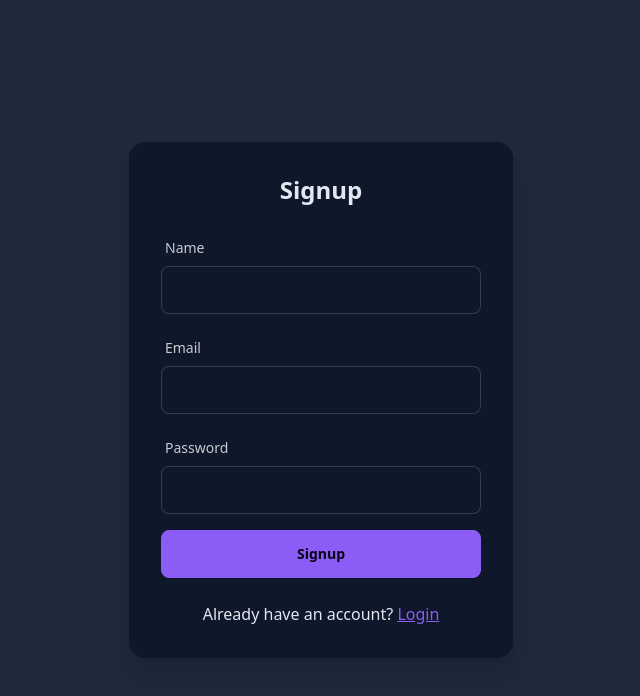
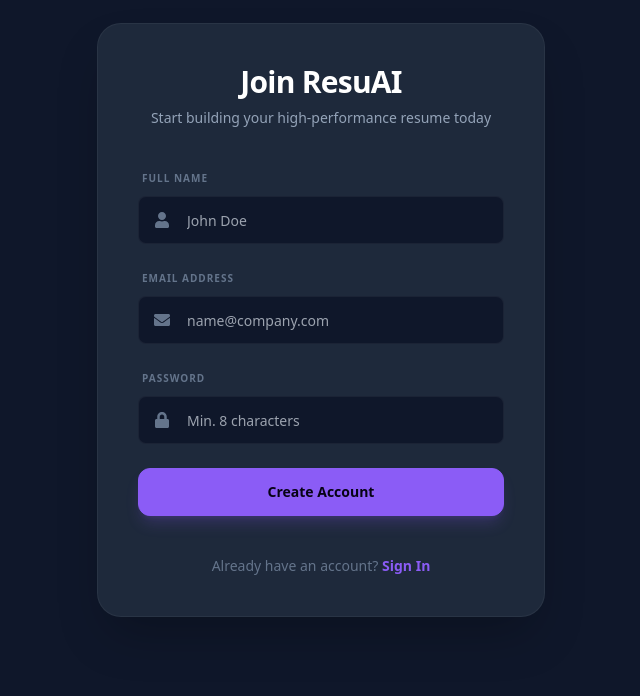
Before and after one commit to kushwith03/ai-resume-builder, a React (Vite) app: page /signup in a window 1280 px wide. Shown: the top 696 px of the page, without its empty margins (319-959 px from the left). Built offline with nearby package versions, Linux system fonts and the light colour scheme; no server answers; what @react-pdf/renderer would draw is missing.

Commit message:
refine export workflow and add global footer

```diff
--- /dev/null
+++ b/src/Components/Footer.jsx
@@ -0,0 +1,18 @@
+import React from "react";
+
+const Footer = () => {
+  return (
+    <footer className="w-full py-10 mt-auto border-t border-white/5 bg-base-100">
+      <div className="container mx-auto px-6 text-center">
+        <p className="text-slate-500 text-sm font-medium tracking-wide">
+          Built with <span className="text-error mx-1">❤️</span> by <span className="text-slate-300 font-bold hover:text-primary transition-colors cursor-default">Kushwith_03</span>
+        </p>
+        <p className="text-[10px] text-slate-600 mt-2 uppercase tracking-[0.2em] font-black">
+          &copy; {new Date().getFullYear()} ResuAI Systems
+        </p>
+      </div>
+    </footer>
+  );
+};
+
+export default Footer;
--- a/src/Components/Navbar.jsx
+++ b/src/Components/Navbar.jsx
@@ -14,7 +14,7 @@ function Navbar() {
     if (storedUser && storedUser.name) {
       user = storedUser;
     }
-  } catch (e) {}
+  } catch {}
 
   const handleLogout = () => {
     logout();
--- a/src/pages/GenerateResume.jsx
+++ b/src/pages/GenerateResume.jsx
@@ -131,20 +131,6 @@ const GenerateResume = () => {
 
       {showFormUI && (
         <div className="grid grid-cols-1 lg:grid-cols-12 gap-10 items-start animate-fadeIn relative">
-          {/* Floating Action Bar */}
-          <div className="fixed bottom-8 left-1/2 -translate-x-1/2 z-[110] flex items-center gap-2 p-2 bg-base-300/80 backdrop-blur-xl border border-white/10 rounded-2xl shadow-2xl animate-fadeIn">
-            <button
-              onClick={handleSubmit(onSubmit)}
-              className="btn btn-primary px-8 rounded-xl font-black text-sm shadow-xl shadow-primary/20"
-            >
-              Finalize & Export
-            </button>
-            <div className="w-px h-8 bg-white/10 mx-1"></div>
-            <button onClick={resetGenerator} className="btn btn-ghost btn-square rounded-xl hover:bg-white/5">
-              <FaUndo className="text-slate-400" />
-            </button>
-          </div>
-
           <form onSubmit={handleSubmit(onSubmit)} className="lg:col-span-7 space-y-8">
             <div className="flex items-center justify-between mb-2">
               <h2 className="text-3xl font-black text-white tracking-tight">Editor</h2>
@@ -190,7 +176,26 @@ const GenerateResume = () => {
           </form>
 
           {/* Live Preview Panel - Document Viewer Style */}
-          <div className="hidden lg:flex lg:col-span-5 sticky top-24 h-[calc(100vh-140px)] items-start justify-center bg-base-300/30 rounded-3xl border border-white/5 overflow-hidden shadow-inner">
+          <div className="hidden lg:flex lg:col-span-5 sticky top-24 h-[calc(100vh-140px)] flex-col bg-base-300/30 rounded-3xl border border-white/5 overflow-hidden shadow-inner">
+            {/* Preview Toolbar */}
+            <div className="w-full p-4 bg-white/5 border-b border-white/5 flex items-center justify-between backdrop-blur-md">
+              <div className="flex items-center gap-2">
+                <div className="w-2 h-2 rounded-full bg-success"></div>
+                <span className="text-[10px] font-black uppercase tracking-widest text-slate-400">Live Preview</span>
+              </div>
+              <div className="flex items-center gap-2">
+                <button onClick={resetGenerator} className="btn btn-ghost btn-xs h-8 px-3 rounded-lg text-slate-400 hover:text-white hover:bg-white/5">
+                  Reset
+                </button>
+                <button
+                  onClick={handleSubmit(onSubmit)}
+                  className="btn btn-primary btn-xs h-8 px-4 rounded-lg font-black text-[10px] shadow-lg shadow-primary/10"
+                >
+                  Export PDF
+                </button>
+              </div>
+            </div>
+
             <div className="w-full h-full overflow-y-auto p-6 md:p-10 custom-scrollbar">
                <Resume data={debouncedFormData} hideDownload={true} previewMode={true} />
             </div>
--- a/src/pages/Login.jsx
+++ b/src/pages/Login.jsx
@@ -1,7 +1,8 @@
-import React, { useState } from "react";
+import { useState } from "react";
 import { login } from "../api/AuthService";
 import { useNavigate, Link } from "react-router-dom";
 import toast from "react-hot-toast";
+import { FaLock, FaEnvelope } from "react-icons/fa";
 
 const Login = () => {
   const [email, setEmail] = useState("");
@@ -14,52 +15,68 @@ const Login = () => {
     setLoading(true);
     try {
       await login(email, password);
-      toast.success("Login Successful");
+      toast.success("Welcome back!");
       navigate("/generate-resume");
     } catch (error) {
-      toast.error(error.response?.data?.error || "Login Failed");
+      toast.error(error.response?.data?.error || "Invalid credentials");
     } finally {
       setLoading(false);
     }
   };
 
   return (
-    <div className="flex justify-center items-center h-screen bg-base-200">
-      <div className="card w-96 bg-base-100 shadow-xl">
-        <div className="card-body">
-          <h2 className="card-title text-2xl font-bold justify-center mb-4">Login</h2>
-          <form onSubmit={handleLogin} className="space-y-4">
+    <div className="flex justify-center items-center min-h-[80vh] bg-base-100 animate-fadeIn">
+      <div className="card w-full max-w-md bg-base-200 border border-white/5 shadow-2xl rounded-3xl overflow-hidden">
+        <div className="card-body p-10">
+          <div className="text-center mb-8">
+            <h2 className="text-3xl font-black text-white tracking-tight mb-2">Welcome Back</h2>
+            <p className="text-slate-400 text-sm">Log in to your account to continue building</p>
+          </div>
+
+          <form onSubmit={handleLogin} className="space-y-6">
             <div className="form-control">
-              <label className="label">
-                <span className="label-text">Email</span>
-              </label>
+              <label className="label-text mb-2 text-[10px] font-bold uppercase tracking-widest text-slate-500 ml-1">Email Address</label>
+              <div className="relative group">
+                <FaEnvelope className="absolute left-4 top-1/2 -translate-y-1/2 text-slate-500 group-focus-within:text-primary transition-colors" />
                 <input
                   type="email"
-                className="input input-bordered"
+                  className="input w-full bg-base-100 border-white/5 focus:border-primary/50 pl-12 transition-all text-sm"
+                  placeholder="name@company.com"
                   value={email}
                   onChange={(e) => setEmail(e.target.value)}
                   required
                 />
               </div>
+            </div>
+
             <div className="form-control">
-              <label className="label">
-                <span className="label-text">Password</span>
-              </label>
+              <label className="label-text mb-2 text-[10px] font-bold uppercase tracking-widest text-slate-500 ml-1">Password</label>
+              <div className="relative group">
+                <FaLock className="absolute left-4 top-1/2 -translate-y-1/2 text-slate-500 group-focus-within:text-primary transition-colors" />
                 <input
                   type="password"
-                className="input input-bordered"
+                  className="input w-full bg-base-100 border-white/5 focus:border-primary/50 pl-12 transition-all text-sm"
+                  placeholder="••••••••"
                   value={password}
                   onChange={(e) => setPassword(e.target.value)}
                   required
                 />
               </div>
-            <div className="form-control mt-6">
-              <button className={`btn btn-primary ${loading ? 'loading' : ''}`} disabled={loading}>Login</button>
             </div>
+
+            <button
+              className={`btn btn-primary w-full h-12 rounded-xl font-bold shadow-lg shadow-primary/20 mt-4 group`}
+              disabled={loading}
+            >
+              {loading ? <span className="loading loading-spinner loading-sm"></span> : "Sign In"}
+            </button>
           </form>
-          <p className="text-center mt-4">
-            Don't have an account? <Link to="/signup" className="link link-primary">Signup</Link>
+
+          <div className="text-center mt-8">
+            <p className="text-slate-500 text-sm">
+              Don&apos;t have an account? <Link to="/signup" className="text-primary font-bold hover:underline">Create Account</Link>
             </p>
+          </div>
         </div>
       </div>
     </div>
--- a/src/pages/Root.jsx
+++ b/src/pages/Root.jsx
@@ -1,13 +1,16 @@
 import React from "react";
 import { Outlet } from "react-router";
-import Navbar from "../components/Navbar";
+import Navbar from "../Components/Navbar";
+import Footer from "../Components/Footer";
+
 function Root() {
   return (
-    <div>
-      {/* navbar */}
+    <div className="flex flex-col min-h-screen">
       <Navbar />
-
-      <Outlet />
+      <main className="flex-grow">
+        <Outlet />
+      </main>
+      <Footer />
     </div>
   );
 }
--- a/src/pages/Signup.jsx
+++ b/src/pages/Signup.jsx
@@ -1,7 +1,8 @@
-import React, { useState } from "react";
+import { useState } from "react";
 import { register } from "../api/AuthService";
 import { useNavigate, Link } from "react-router-dom";
 import toast from "react-hot-toast";
+import { FaUser, FaLock, FaEnvelope } from "react-icons/fa";
 
 const Signup = () => {
   const [name, setName] = useState("");
@@ -15,64 +16,83 @@ const Signup = () => {
     setLoading(true);
     try {
       await register(name, email, password);
-      toast.success("Account Created Successfully");
+      toast.success("Welcome to ResuAI!");
       navigate("/generate-resume");
     } catch (error) {
-      toast.error(error.response?.data?.error || "Registration Failed");
+      toast.error(error.response?.data?.error || "Registration failed");
     } finally {
       setLoading(false);
     }
   };
 
   return (
-    <div className="flex justify-center items-center h-screen bg-base-200">
-      <div className="card w-96 bg-base-100 shadow-xl">
-        <div className="card-body">
-          <h2 className="card-title text-2xl font-bold justify-center mb-4">Signup</h2>
-          <form onSubmit={handleSignup} className="space-y-4">
+    <div className="flex justify-center items-center min-h-[80vh] bg-base-100 animate-fadeIn">
+      <div className="card w-full max-w-md bg-base-200 border border-white/5 shadow-2xl rounded-3xl overflow-hidden">
+        <div className="card-body p-10">
+          <div className="text-center mb-8">
+            <h2 className="text-3xl font-black text-white tracking-tight mb-2">Join ResuAI</h2>
+            <p className="text-slate-400 text-sm">Start building your high-performance resume today</p>
+          </div>
+
+          <form onSubmit={handleSignup} className="space-y-6">
             <div className="form-control">
-              <label className="label">
-                <span className="label-text">Name</span>
-              </label>
+              <label className="label-text mb-2 text-[10px] font-bold uppercase tracking-widest text-slate-500 ml-1">Full Name</label>
+              <div className="relative group">
+                <FaUser className="absolute left-4 top-1/2 -translate-y-1/2 text-slate-500 group-focus-within:text-primary transition-colors" />
                 <input
                   type="text"
-                className="input input-bordered"
+                  className="input w-full bg-base-100 border-white/5 focus:border-primary/50 pl-12 transition-all text-sm"
+                  placeholder="John Doe"
                   value={name}
                   onChange={(e) => setName(e.target.value)}
                   required
                 />
               </div>
+            </div>
+
             <div className="form-control">
-              <label className="label">
-                <span className="label-text">Email</span>
-              </label>
+              <label className="label-text mb-2 text-[10px] font-bold uppercase tracking-widest text-slate-500 ml-1">Email Address</label>
+              <div className="relative group">
+                <FaEnvelope className="absolute left-4 top-1/2 -translate-y-1/2 text-slate-500 group-focus-within:text-primary transition-colors" />
                 <input
                   type="email"
-                className="input input-bordered"
+                  className="input w-full bg-base-100 border-white/5 focus:border-primary/50 pl-12 transition-all text-sm"
+                  placeholder="name@company.com"
                   value={email}
                   onChange={(e) => setEmail(e.target.value)}
                   required
                 />
               </div>
+            </div>
+
             <div className="form-control">
-              <label className="label">
-                <span className="label-text">Password</span>
-              </label>
+              <label className="label-text mb-2 text-[10px] font-bold uppercase tracking-widest text-slate-500 ml-1">Password</label>
+              <div className="relative group">
+                <FaLock className="absolute left-4 top-1/2 -translate-y-1/2 text-slate-500 group-focus-within:text-primary transition-colors" />
                 <input
                   type="password"
-                className="input input-bordered"
+                  className="input w-full bg-base-100 border-white/5 focus:border-primary/50 pl-12 transition-all text-sm"
+                  placeholder="Min. 8 characters"
                   value={password}
                   onChange={(e) => setPassword(e.target.value)}
                   required
                 />
               </div>
-            <div className="form-control mt-6">
-              <button className={`btn btn-primary ${loading ? 'loading' : ''}`} disabled={loading}>Signup</button>
             </div>
+
+            <button
+              className={`btn btn-primary w-full h-12 rounded-xl font-bold shadow-lg shadow-primary/20 mt-4 group`}
+              disabled={loading}
+            >
+              {loading ? <span className="loading loading-spinner loading-sm"></span> : "Create Account"}
+            </button>
           </form>
-          <p className="text-center mt-4">
-            Already have an account? <Link to="/login" className="link link-primary">Login</Link>
+
+          <div className="text-center mt-8">
+            <p className="text-slate-500 text-sm">
+              Already have an account? <Link to="/login" className="text-primary font-bold hover:underline">Sign In</Link>
             </p>
+          </div>
         </div>
       </div>
     </div>
```
Lines whose indentation alone changed are shown as unchanged.
